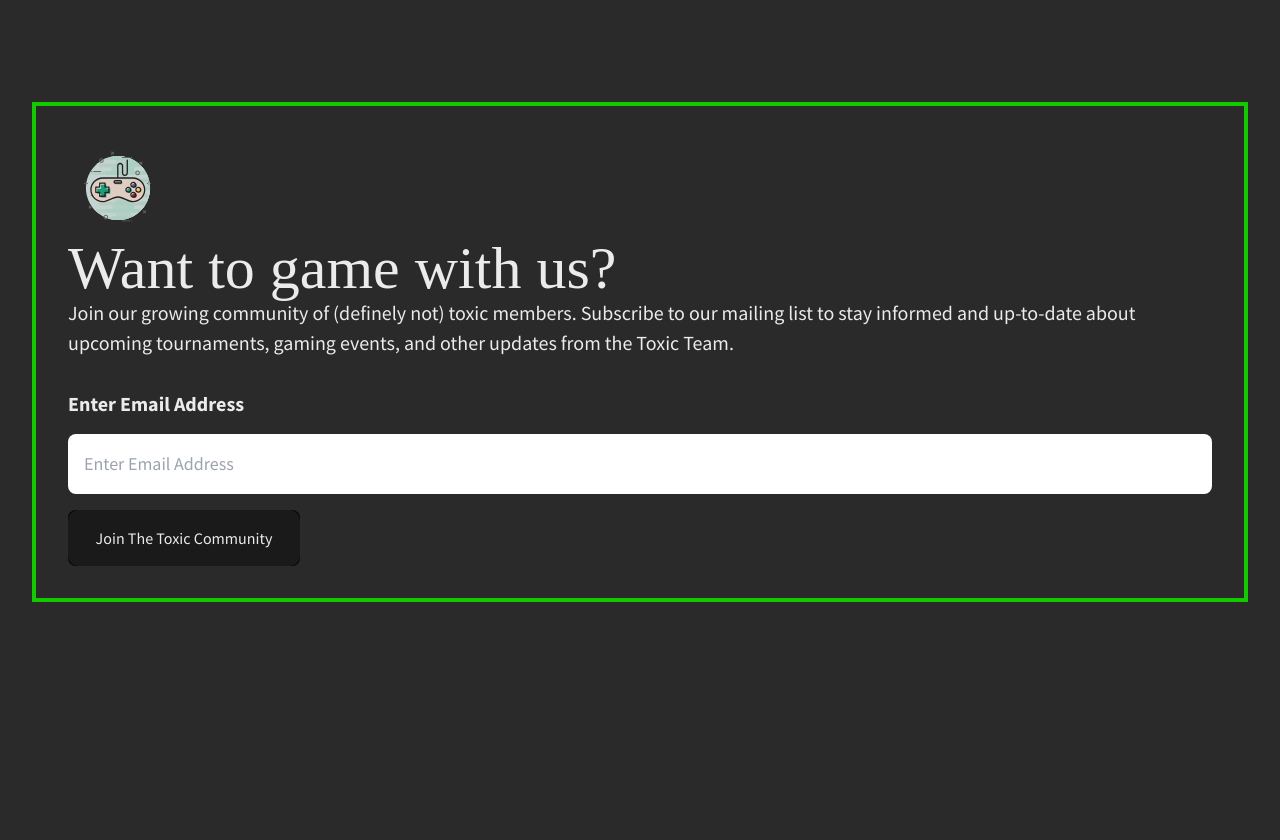
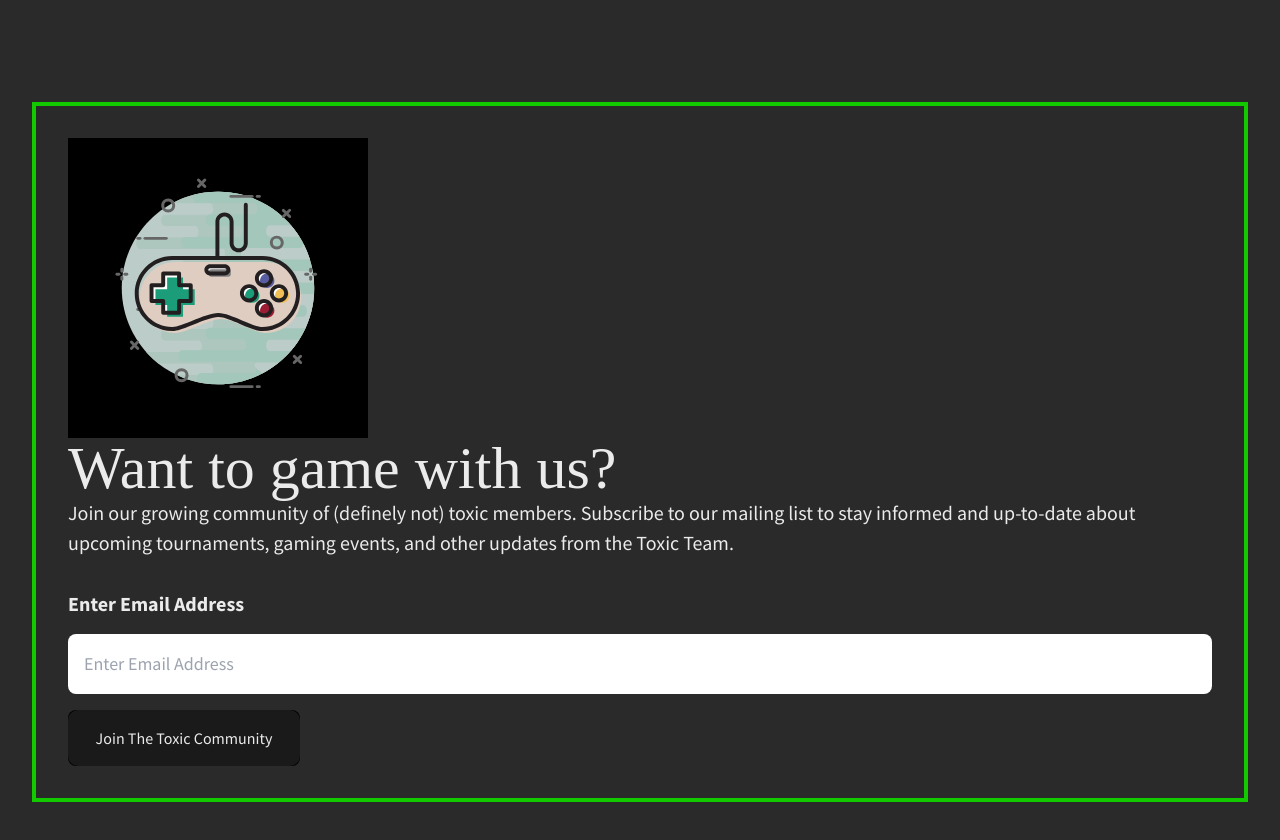
Before and after one commit to austinengelbrecht/toxictournaments, a Vue app: page /home in a window 1280 px wide. Shown: the part 1960-2800 px from the top of the page. Built offline with nearby package versions, Linux system fonts and the light colour scheme; a web font is replaced by a local one.

Commit message:
Testing icon

```diff
--- a/src/components/ContactForm/TheContactForm.vue
+++ b/src/components/ContactForm/TheContactForm.vue
@@ -1,7 +1,7 @@
 <template>
   <section id="signup" class="px-8 py-16 bg-onyx-2 mt-[10rem]">
     <div class="border-solid border-toxic-3 border-4 p-8">
-      <ClassicController class="w-[100px] h-[100px]" />
+      <ClassicController class="w-[300px] h-[300px] bg-black" />
 
       <div class="mb-8">
         <h2 class="text-6xl">Want to game with us?</h2>
```
